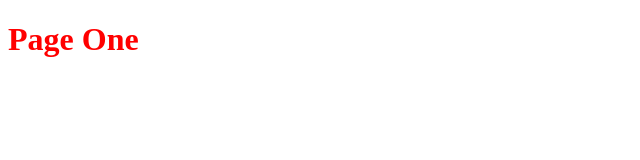
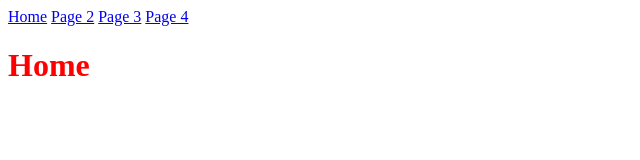
Before and after one commit to dcoopersmith/Web-Dev-Per04-2024-25, a plain HTML site: page HTML-and-CSS/03-Practice-link-pages-in-website-Per04/index.html in a window 1280 px wide. Shown: the whole page, without its empty margins (0-640 px from the left). Drawn offline with Linux system fonts and the light colour scheme.

Commit message:
finished 03-links

```diff
--- a/HTML-and-CSS/03-Practice-link-pages-in-website-Per04/index.html
+++ b/HTML-and-CSS/03-Practice-link-pages-in-website-Per04/index.html
@@ -1,13 +1,16 @@
 <!DOCTYPE html>
 <html>
     <head>
-        <title>Page 1</title>
+        <title>Home</title>
         <link rel="stylesheet" href="styles.css">
     </head>
     <body>
+        <a href="#">Home</a>
+        <a href="page2.html">Page 2</a>
+        <a href="page3.html">Page 3</a>
+        <a href="page4.html">Page 4</a>
 
-
-        <h1>Page One</h1>
+        <h1>Home</h1>
 
 
     </body>
```
Also changed, not shown: HTML-and-CSS/03-Practice-link-pages-in-website-Per04/page2.html (+4 -1 lines), HTML-and-CSS/03-Practice-link-pages-in-website-Per04/page3.html (+4 -1 lines), HTML-and-CSS/03-Practice-link-pages-in-website-Per04/page4.html (+4 -1 lines).
